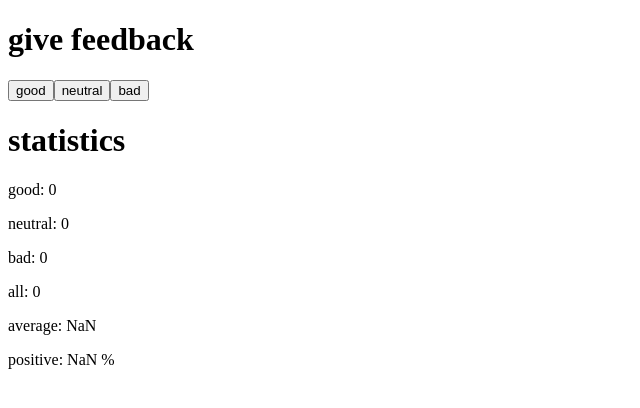
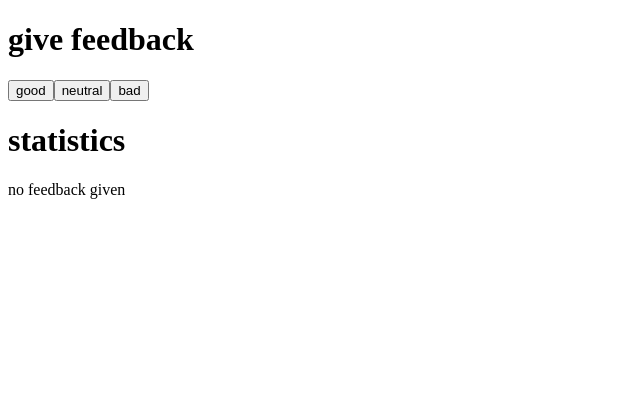
Before and after one commit to eliasarte/fullstack2021, a React (Create React App) app in the folder osa1/unicafe/: page / in a window 1280 px wide. Shown: the top 408 px of the page, without its empty margins (0-640 px from the left). Built offline with nearby package versions, Linux system fonts and the light colour scheme.

Commit message:
osa1 1.9

```diff
--- a/osa1/unicafe/src/App.js
+++ b/osa1/unicafe/src/App.js
@@ -2,9 +2,17 @@ import React, { useState } from 'react'
 
 const Statistics = (props) => {
   const total = (props.good + props.bad + props.neutral)
+  if (total === 0) {
+    return (
+      <div>
+        <h1>statistics</h1>
+        <p>no feedback given</p>
+      </div>
+    )
+  }
+
   const average = (props.good - props.bad)/total
   const positive = props.good/total*100
-
   return (
     <div>
       <h1>statistics</h1>
```
